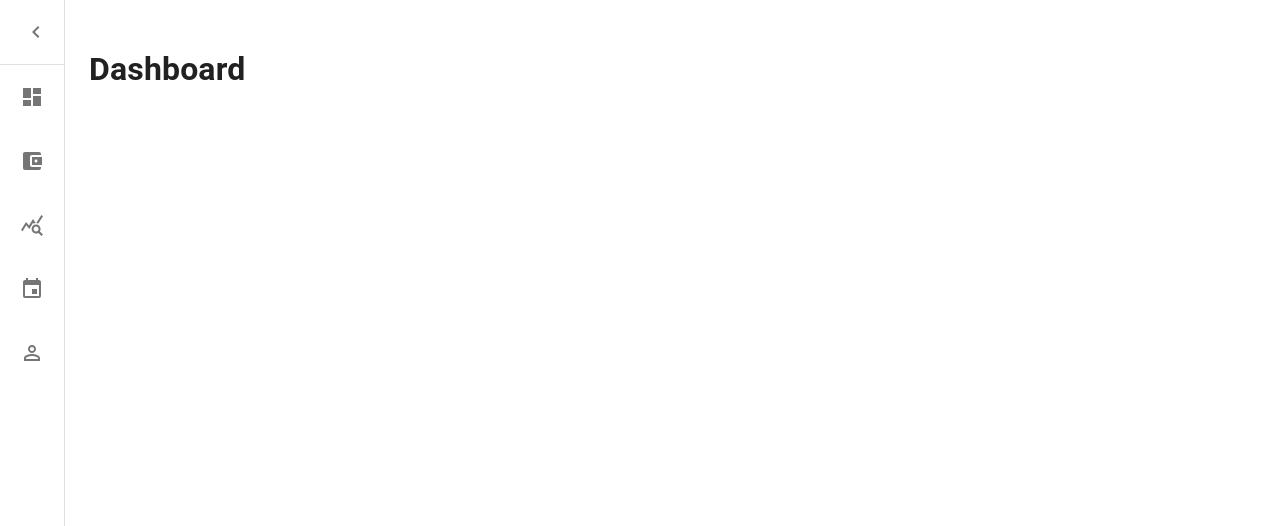
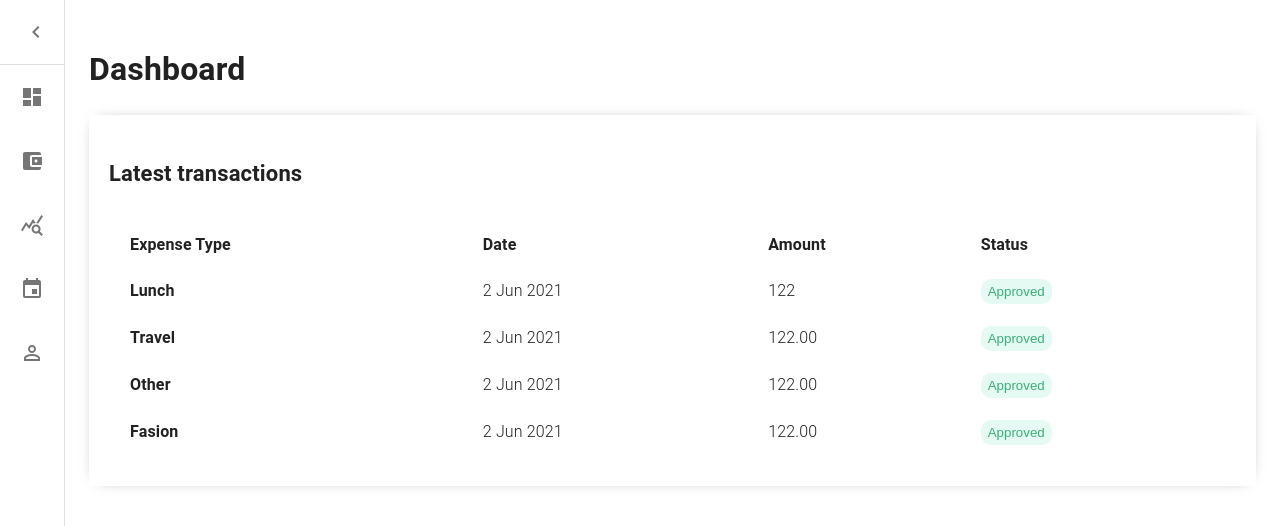
Before and after one commit to shivrajkhetri7/microservices-admin, a React (Create React App) app in the folder client/: page / in a window 1280 px wide. Shown: the top 526 px of the page. Built offline with nearby package versions, Linux system fonts and the light colour scheme.

Commit message:
Added latest Transaction Page

```diff
--- /dev/null
+++ b/client/src/component/dashboard/LatestTrabsaction.tsx
@@ -0,0 +1,61 @@
+import React from 'react';
+import "./css/latest-transaction.css";
+
+export default function LatestTransaction() {
+    const Button = ({ type }: { type: string }) => {
+        return <button className={"widgetLgButton " + type}>{type}</button>;
+    };
+    return (
+        <div className="widgetLg">
+            <h3 className="widgetLgTitle">Latest transactions</h3>
+            <table className="widgetLgTable">
+                <tr className="widgetLgTr">
+                    <th className="widgetLgTh">Expense Type</th>
+                    <th className="widgetLgTh">Date</th>
+                    <th className="widgetLgTh">Amount</th>
+                    <th className="widgetLgTh">Status</th>
+                </tr>
+                <tr className="widgetLgTr">
+                    <td className="widgetLgUser">
+                        <span className="widgetLgName">Lunch</span>
+                    </td>
+                    <td className="widgetLgDate">2 Jun 2021</td>
+                    <td className="widgetLgAmount">122</td>
+                    <td className="widgetLgStatus">
+                        <Button type="Approved" />
+                    </td>
+                </tr>
+                <tr className="widgetLgTr">
+                    <td className="widgetLgUser">
+                        <span className="widgetLgName">Travel</span>
+                    </td>
+                    <td className="widgetLgDate">2 Jun 2021</td>
+                    <td className="widgetLgAmount">122.00</td>
+                    <td className="widgetLgStatus">
+                        <Button type="Approved" />
+                    </td>
+                </tr>
+                <tr className="widgetLgTr">
+                    <td className="widgetLgUser">
+                        <span className="widgetLgName">Other</span>
+                    </td>
+                    <td className="widgetLgDate">2 Jun 2021</td>
+                    <td className="widgetLgAmount">122.00</td>
+                    <td className="widgetLgStatus">
+                        <Button type="Approved" />
+                    </td>
+                </tr>
+                <tr className="widgetLgTr">
+                    <td className="widgetLgUser">
+                        <span className="widgetLgName">Fasion</span>
+                    </td>
+                    <td className="widgetLgDate">2 Jun 2021</td>
+                    <td className="widgetLgAmount">122.00</td>
+                    <td className="widgetLgStatus">
+                        <Button type="Approved" />
+                    </td>
+                </tr>
+            </table>
+        </div>
+    );
+}
--- /dev/null
+++ b/client/src/component/dashboard/css/latest-transaction.css
@@ -0,0 +1,59 @@
+.widgetLg {
+    flex: 2;
+    -webkit-box-shadow: 0px 0px 15px -10px rgba(0, 0, 0, 0.75);
+    box-shadow: 0px 0px 15px -10px rgba(0, 0, 0, 0.75);
+    padding: 20px;
+  }
+
+  .widgetLgTitle {
+    font-size: 22px;
+    font-weight: 600;
+  }
+
+  .widgetLgTable{
+    width: 100%;
+    border-spacing: 20px;
+  }
+
+  .widgetLgTh{
+    text-align: left;
+  }
+
+  .widgetLgUser{
+    display: flex;
+    align-items: center;
+    font-weight: 600;
+  }
+
+  .widgetLgImg {
+    width: 40px;
+    height: 40px;
+    border-radius: 50%;
+    object-fit: cover;
+    margin-right: 10px;
+  }
+
+  .widgetLgDate,.widgetLgAmount{
+    font-weight: 300;
+  }
+
+  .widgetLgButton {
+    padding: 5px 7px;
+    border: none;
+    border-radius: 10px;
+  }
+
+  .widgetLgButton.Approved{
+      background-color: #e5faf2;
+      color: #3bb077;
+  }
+  .widgetLgButton.Declined{
+      background-color: #fff0f1;
+      color: #d95087;
+
+  }
+  .widgetLgButton.Pending{
+      background-color: #ebf1fe;
+      color: #2a7ade;
+
+  }
--- a/client/src/view/dashboard.tsx
+++ b/client/src/view/dashboard.tsx
@@ -2,6 +2,7 @@ import React from "react";
 import { Box } from "@mui/material";
 
 import { SideNav } from "../component/navigation/sideNav";
+import LatestTransaction from "../component/dashboard/LatestTrabsaction";
 
 export const Dashboard = () => {
     return (
@@ -10,6 +11,7 @@ export const Dashboard = () => {
                 <SideNav />
                 <Box component="main" sx={{ flexGrow: 1, p: 3 }}>
                     <h1>Dashboard</h1>
+                    <LatestTransaction/>
                 </Box>
             </Box>
         </React.Fragment>
```
